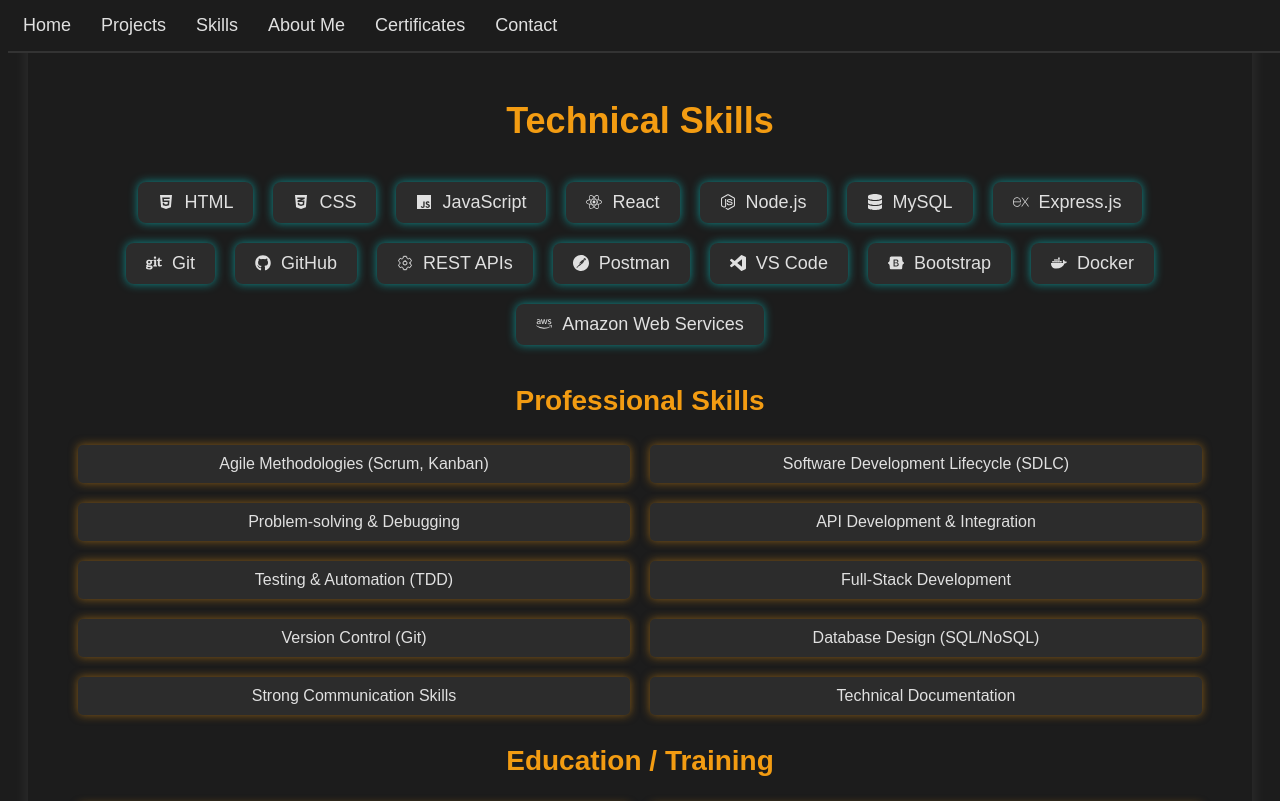
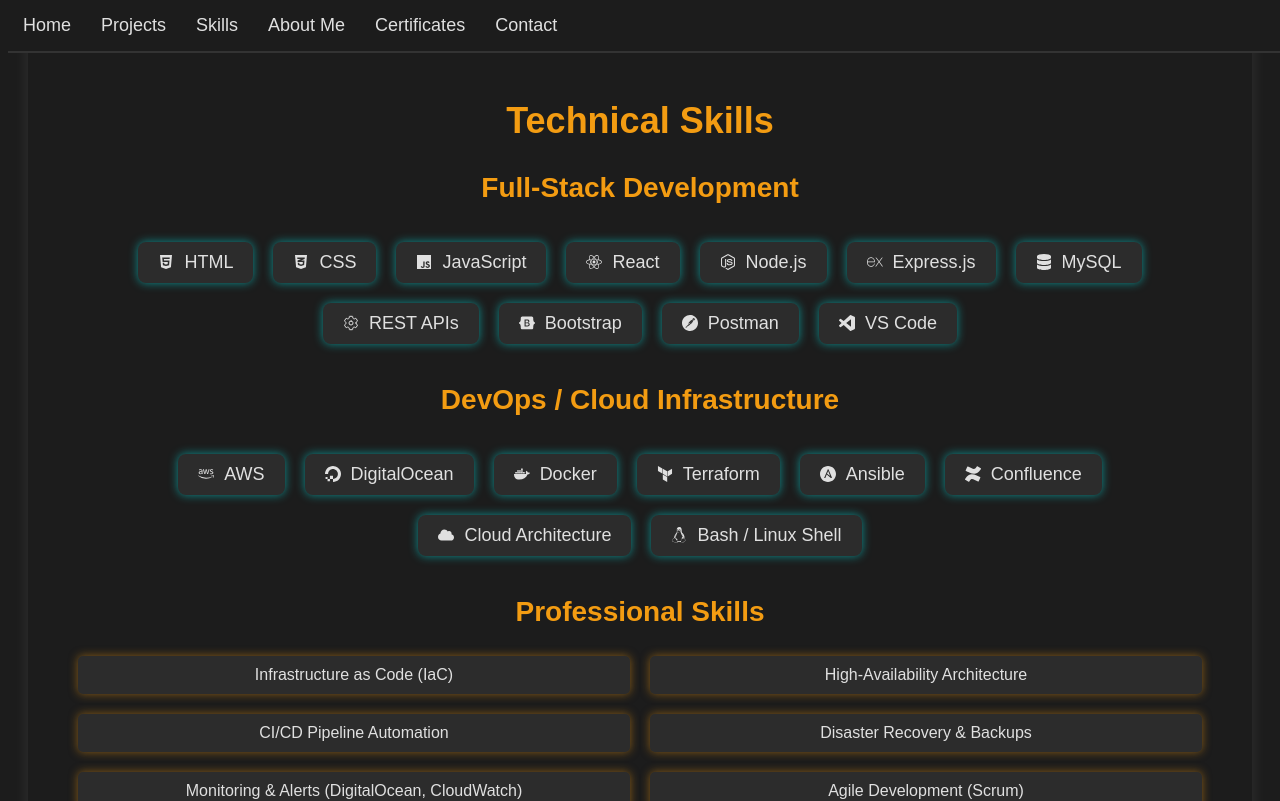
Before and after one commit to Tea-naa/My-Portfolio, a React (Create React App) app: page /skills in a window 1280 px wide. Shown: the top 801 px of the page. Built offline with nearby package versions, Linux system fonts and the light colour scheme.

Commit message:
sre updates

```diff
--- a/src/components/Badges.js
+++ b/src/components/Badges.js
@@ -19,8 +19,15 @@
 import badge17 from '../badges/17.png';
 import badge18 from '../badges/18.png';
 import badge21 from '../badges/21.png';
+import cert from '../badges/cert.png';
 
 const badgesList = [
+    {
+        img: cert,
+        title: "Software Engineering Certificate",
+        link: cert, // opens the actual image in a new tab
+        type: 'image'
+      },
     { img: badge4, title: "Certified ScrumMaster® (CSM)", link: 'https://bcert.me/sixsqutgv', type: 'image' },
     { img: badge1, title: "Data Structures & Algorithm Theory", link: 'https://www.credly.com/badges/06bfd03a-4e07-4330-860b-3773d75d5f43/linked_in_profile', type: 'image' },
     { img: badge2, title: "Dynamic and Interactive Web Pages - Beginners JavaScript DOM", link: 'https://www.credly.com/badges/78a2ca0e-71ee-4d65-a035-c629504f7f84/linked_in_profile', type: 'image' },
@@ -72,10 +79,10 @@
                 ))}
             </div>
 
-            {/* Add the Download My Credentials button */}
+            {/* Add Download My Credentials button */}
             <div className="credential-link-container">
                 <a
-                    href="Tina Bajwa's Credentials.pdf" // Update path if needed
+                    href="Tina Bajwa's Credentials.pdf"
                     download="Tina_Bajwa_Credentials.pdf"
                     className="credential-link"
                 >
--- a/src/components/Hero.js
+++ b/src/components/Hero.js
@@ -1,7 +1,7 @@
 import React, { useEffect, useState } from 'react';
 import './Hero.css';
 
-const roles = ['coder', 'creator', 'full-stack developer', 'innovator'];
+const roles = ['Site Reliability Engineer', 'DevOps Engineer', 'Infrastructure Automator', 'Problem Solver'];
 
 const Hero = () => {
     const [index, setIndex] = useState(0);
--- a/src/components/Projects.js
+++ b/src/components/Projects.js
@@ -38,6 +38,22 @@
   };
 
   const projectList = [
+    {
+      title: 'High-Availability Wordpress Infrastructure',
+      description: 'Migrated legacy single-server WordPress site to high-availability infrastructure using Terraform and Ansible on DigitalOcean.',
+      link: 'https://github.com/Tea-naa',
+      technologies: ['Terraform', 'Ansible', 'DigitalOcean', 'Apache', 'MySQL', 'Bash', 'Load Balancer', 'SSL/TLS'],
+      image: null,
+      isInfraProject: true, // Flag to identify infrastructure projects
+      details: [
+        'Converted single-server setup to multi-node high-availability architecture with load balancer failover',
+        'Automated disaster recovery scripts reducing restore time from hours to 15 minutes',
+        'Implemented SSL certificate automation using acme.sh with DNS-01 challenge',
+        'Deployed and tested multi-region infrastructure for global scaling',
+        'Configured MySQL replication and Apache web servers across multiple nodes',
+        'Created comprehensive technical documentation and runbooks for team operations',
+      ],
+    },
     {
       title: 'To-do List App',
       description: 'A full-stack CRUD to-do list application to manage daily tasks efficiently.',
@@ -100,12 +116,23 @@
     contentLabel="Project Modal"
     className="modal-content"
     overlayClassName="modal-overlay"
-          closeTimeoutMS={300}  // Optional, adds a smooth fade-out effect when closing
+    closeTimeoutMS={300} // fade-out effect
   >
     <div className="project-card modal-project-card">
       <h2 className="modal-title">{selectedProject.title}</h2>
+
       <div className="modal-content-wrapper">
-              {selectedProject.images ? (
+        {selectedProject.isInfraProject ? (
+          <div className="infra-details">
+            <div className="infra-icon">🏗️</div>
+            <p className="infra-note">Infrastructure & DevOps Project</p>
+            <ul className="infra-details-list">
+              {selectedProject.details.map((detail, idx) => (
+                <li key={idx}>{detail}</li>
+              ))}
+            </ul>
+          </div>
+        ) : selectedProject.images ? (
           <div className="modal-images">
             {selectedProject.images.map((image, idx) => (
               <a
@@ -122,7 +149,7 @@
               </a>
             ))}
           </div>
-              ) : (
+        ) : selectedProject.image ? (
           <a
             href={selectedProject.image}
             target="_blank"
@@ -134,8 +161,9 @@
               className="modal-image"
             />
           </a>
-              )}
+        ) : null}
       </div>
+
       <p className="modal-description">{selectedProject.description}</p>
       <hr className="description-divider" />
       <p className="technologies-used">
@@ -150,13 +178,14 @@
           target="_blank"
           rel="noopener noreferrer"
         >
-                Visit Project
+          {selectedProject.isInfraProject ? 'View My GitHub' : 'Visit Project'}
         </a>
         <button onClick={closeModal}>Close</button>
       </div>
     </div>
   </Modal>
 )}
+
     </div>
   );
 };
--- a/src/components/Skills.js
+++ b/src/components/Skills.js
@@ -1,59 +1,69 @@
 import React, { useState } from 'react';
-import { FaHtml5, FaCss3Alt, FaJs, FaReact, FaNodeJs, FaDatabase, FaGit, FaGithub, FaDocker, FaAws } from 'react-icons/fa';
-import { SiPostman, SiExpress, SiVisualstudiocode, SiBootstrap,} from 'react-icons/si';
+
+import {
+    FaHtml5, FaCss3Alt, FaJs, FaReact, FaNodeJs, FaDatabase,
+    FaDocker, FaAws, FaLinux, FaCloud
+  } from 'react-icons/fa';
+  import {
+    SiPostman, SiExpress, SiVisualstudiocode, SiBootstrap,
+    SiTerraform, SiAnsible, SiDigitalocean, SiConfluence
+  } from 'react-icons/si';
   import { IoSettingsOutline } from "react-icons/io5";
-
 
 
 const Skills = () => {
   const [hoveredSkill, setHoveredSkill] = useState(null);
 
-    const technicalSkills = [
+  // 💻 Core Development Stack
+  const devSkills = [
     { name: 'HTML', icon: <FaHtml5 /> },
     { name: 'CSS', icon: <FaCss3Alt /> },
     { name: 'JavaScript', icon: <FaJs /> },
     { name: 'React', icon: <FaReact /> },
     { name: 'Node.js', icon: <FaNodeJs /> },
+    { name: 'Express.js', icon: <SiExpress /> },
     { name: 'MySQL', icon: <FaDatabase /> },
-        { name: 'Express.js', icon: <SiExpress /> },
-        { name: 'Git', icon: <FaGit /> },
-        { name: 'GitHub', icon: <FaGithub /> },
     { name: 'REST APIs', icon: <IoSettingsOutline /> },
+    { name: 'Bootstrap', icon: <SiBootstrap /> },
     { name: 'Postman', icon: <SiPostman /> },
     { name: 'VS Code', icon: <SiVisualstudiocode /> },
-        { name: 'Bootstrap', icon: <SiBootstrap /> },
-        { name: 'Docker', icon: <FaDocker />},
-        { name: 'Amazon Web Services',icon: <FaAws /> }
   ];
 
-    const professionalSkills = [
-        'Agile Methodologies (Scrum, Kanban)',
-        'Software Development Lifecycle (SDLC)',
-        'Problem-solving & Debugging',
-        'API Development & Integration',
-        'Testing & Automation (TDD)',
-        'Full-Stack Development',
-        'Version Control (Git)',
-        'Database Design (SQL/NoSQL)',
-        'Strong Communication Skills',
-        'Technical Documentation',
+  // ⚙️ DevOps / SRE & Cloud Tools
+    const devopsSkills = [
+        { name: 'AWS', icon: <FaAws /> },
+        { name: 'DigitalOcean', icon: <SiDigitalocean /> },
+        { name: 'Docker', icon: <FaDocker /> },
+        { name: 'Terraform', icon: <SiTerraform /> },
+        { name: 'Ansible', icon: <SiAnsible /> },
+        { name: 'Confluence', icon: <SiConfluence /> },
+        { name: 'Cloud Architecture', icon: <FaCloud /> },
+        { name: 'Bash / Linux Shell', icon: <FaLinux /> },
       ];
 
-    const bootcampSkills = [
+
+  // 🧩 Professional / Workflow Skills
+  const workflowSkills = [
+    'Infrastructure as Code (IaC)',
+    'High-Availability Architecture',
+    'CI/CD Pipeline Automation',
+    'Disaster Recovery & Backups',
+    'Monitoring & Alerts (DigitalOcean, CloudWatch)',
+    'Agile Development (Scrum)',
+    'System Troubleshooting & Root Cause Analysis',
+    'Technical Documentation & Runbooks',
     'Collaboration Tools (Jira, Trello)',
-        'Code Review Practices',
-        'Responsive Design',
-        'Deployment Processes',
-        'Testing Methodologies',
-        'Frontend Frameworks',
+    'Version Control & Code Review Practices',
   ];
 
   return (
     <div style={styles.container}>
       <h2 style={styles.heading}>Technical Skills</h2>
-            {/* Technical Skills */}
+
+      {/* Core Development */}
+      <h3 style={styles.subheading}>Full-Stack Development</h3>
       <div style={styles.skills}>
-                {technicalSkills.map((skill, index) => (
+        {devSkills.map((skill, index) => (
           <div
             key={index}
             style={{
@@ -68,19 +78,30 @@
           </div>
         ))}
       </div>
-            {/* Professional Skills */}
-            <h3 style={styles.subheading}>Professional Skills</h3>
-            <div style={styles.qualitiesContainer}>
-                {professionalSkills.map((skill, index) => (
-                    <div key={index} style={styles.professionalSkill}>
-                        {skill}
+
+      {/* DevOps & Cloud */}
+      <h3 style={styles.subheading}>DevOps / Cloud Infrastructure</h3>
+      <div style={styles.skills}>
+        {devopsSkills.map((skill, index) => (
+          <div
+            key={index}
+            style={{
+              ...styles.skill,
+              ...(hoveredSkill === `devops-${index}` ? styles.skillHover : {}),
+            }}
+            onMouseEnter={() => setHoveredSkill(`devops-${index}`)}
+            onMouseLeave={() => setHoveredSkill(null)}
+          >
+            {skill.icon}
+            <span style={styles.skillName}>{skill.name}</span>
           </div>
         ))}
       </div>
-            {/* Education */}
-            <h3 style={styles.subheading}>Education / Training</h3>
+
+      {/* Workflow */}
+      <h3 style={styles.subheading}>Professional Skills</h3>
       <div style={styles.qualitiesContainer}>
-                {bootcampSkills.map((skill, index) => (
+        {workflowSkills.map((skill, index) => (
           <div key={index} style={styles.professionalSkill}>
             {skill}
           </div>
@@ -103,6 +124,11 @@
     fontSize: '36px',
     color: '#f39c12',
     marginBottom: '30px',
+  },
+  subheading: {
+    fontSize: '28px',
+    marginTop: '30px',
+    color: '#f39c12',
   },
   skills: {
     display: 'flex',
@@ -128,11 +154,6 @@
     marginLeft: '10px',
     fontSize: '18px',
   },
-    subheading: {
-        fontSize: '28px',
-        marginTop: '30px',
-        color: '#f39c12',
-    },
   qualitiesContainer: {
     display: 'grid',
     gridTemplateColumns: 'repeat(2, 1fr)',
@@ -147,7 +168,6 @@
     textAlign: 'center',
     fontSize: '16px',
     boxShadow: '0 0 10px rgba(243, 156, 18, 0.5)',
-        transition: 'transform',
   },
 };
 
```
Also changed, not shown: src/components/Projects.css (+66 -0 lines), src/badges/cert.png (added), 1 other file (tests, documents, lock files or other folders). Lines whose indentation alone changed are shown as unchanged.
